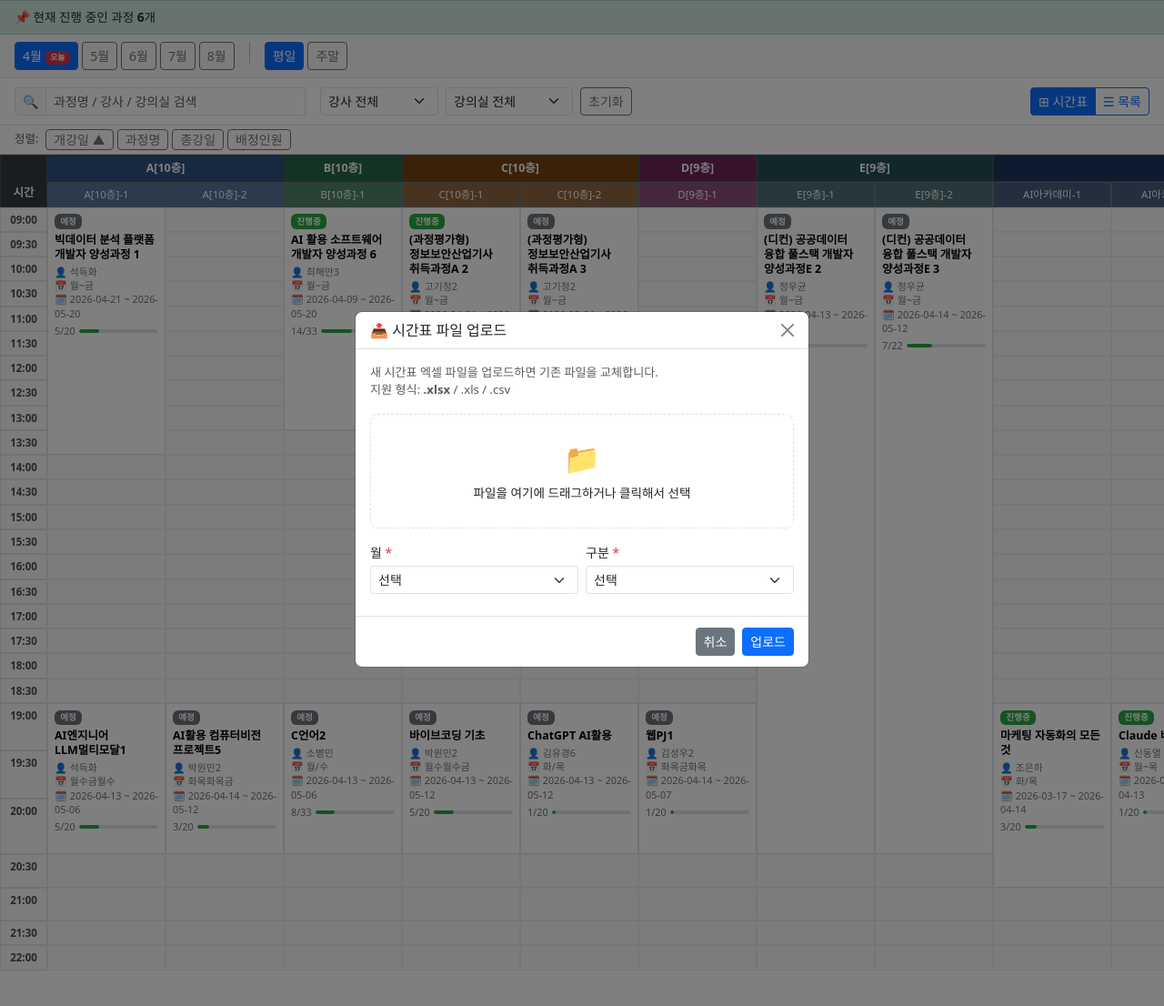
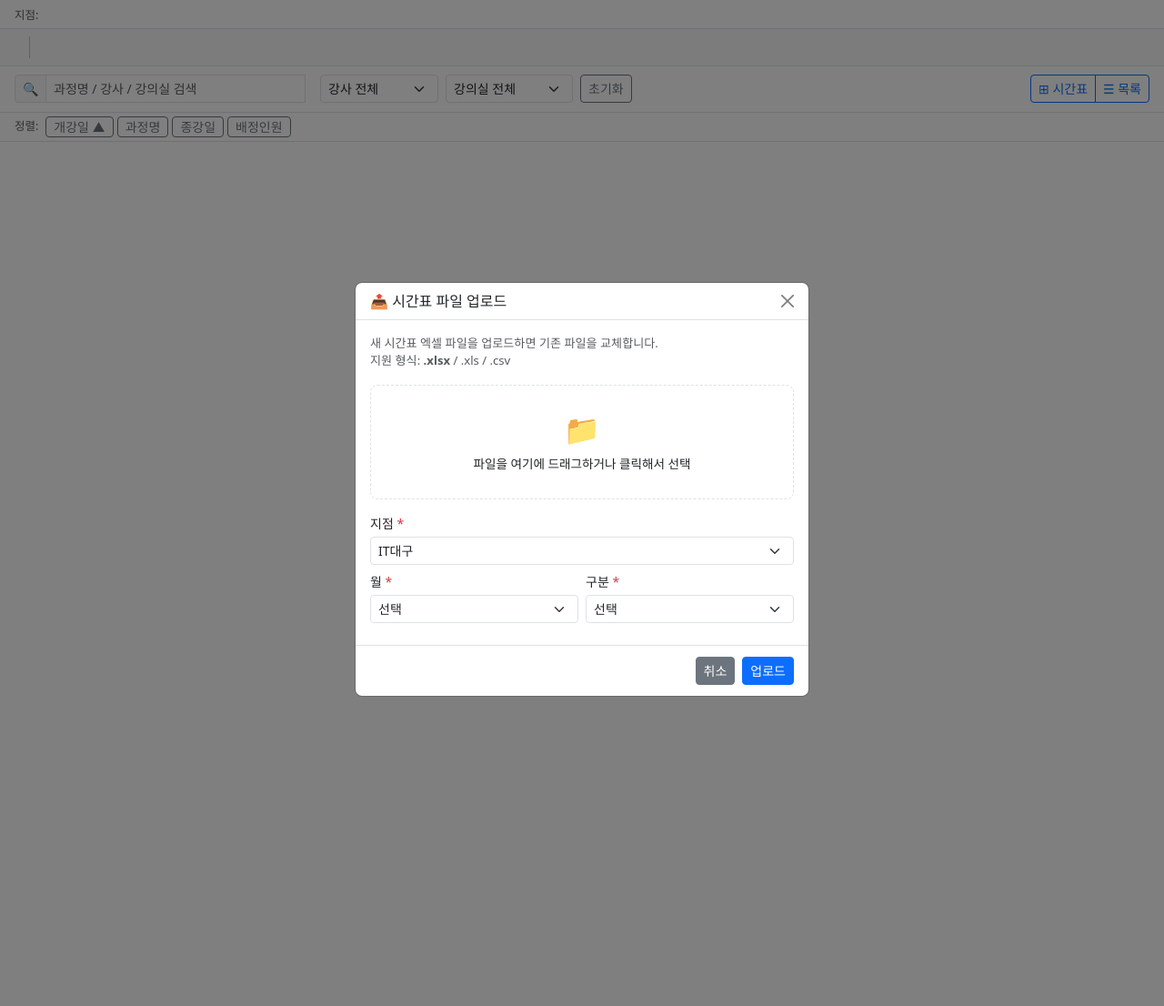
Before and after one commit to chan63078-dot/it-daegu-timetable-2, a Flask app: page / in a window 1280 px wide, after a click on "📤 업로드". Shown: the part 51-1157 px from the top of the page at 91% size. Run offline with Flask 3, Linux system fonts and the light colour scheme.

Commit message:
지점 선택 기능 추가 (대구/강남/신촌/부산/인천/대전)
- csv_service.py: branch 파라미터 추가, 파일명 IT{branch} 형식으로 변경
- app.py: 모든 API에 branch 파라미터 추가, /api/branches 엔드포인트 신규
- templates/index.html: 지점 탭 UI 추가, 업로드 모달에 지점 선택 추가
- static/js/api.js: 모든 API 호출에 branch 파라미터 추가
- static/js/app.js: state.branch 추가, 지점 탭 초기화/전환 로직 추가

Co-Authored-By: Claude Sonnet 4.6 <noreply@anthropic.com>

```diff
--- a/app.py
+++ b/app.py
@@ -4,7 +4,7 @@ from flask import Flask, render_template, jsonify, request, send_file
 from flask_cors import CORS
 from werkzeug.utils import secure_filename
 import pandas as pd
-from services.csv_service import get_available_files, get_timetable, search_courses, CSV_DIR
+from services.csv_service import get_available_files, get_timetable, search_courses, CSV_DIR, BRANCHES
 
 app = Flask(__name__)
 CORS(app)
@@ -14,20 +14,26 @@ ALLOWED_EXT = {'.xlsx', '.xls', '.csv'}
 
 @app.route('/')
 def index():
-    files = get_available_files()
-    return render_template('index.html', available_files=files)
+    return render_template('index.html', branches=BRANCHES)
+
+
+@app.route('/api/branches')
+def api_branches():
+    return jsonify(BRANCHES)
 
 
 @app.route('/api/files')
 def api_files():
-    return jsonify(get_available_files())
+    branch = request.args.get('branch', '대구')
+    return jsonify(get_available_files(branch))
 
 
 @app.route('/api/timetable')
 def api_timetable():
-    month = request.args.get('month', 4, type=int)
+    branch   = request.args.get('branch', '대구')
+    month    = request.args.get('month', 4, type=int)
     type_key = request.args.get('type', 'weekday')
-    data = get_timetable(month, type_key)
+    data = get_timetable(branch, month, type_key)
     if data is None:
         return jsonify({'error': '파일을 찾을 수 없습니다.'}), 404
     return jsonify(data)
@@ -35,32 +41,33 @@ def api_timetable():
 
 @app.route('/api/upload', methods=['POST'])
 def api_upload():
+    branch   = request.form.get('branch', '대구')
     month    = request.form.get('month', type=int)
     type_key = request.form.get('type', '')
     file     = request.files.get('file')
 
+    if branch not in BRANCHES:
+        return jsonify({'error': '올바른 지점을 선택해주세요.'}), 400
     if not month or type_key not in ('weekday', 'weekend') or not file:
-        return jsonify({'error': '월, 구분(평일/주말), 파일을 모두 입력해주세요.'}), 400
+        return jsonify({'error': '지점, 월, 구분(평일/주말), 파일을 모두 입력해주세요.'}), 400
 
     _, ext = os.path.splitext(file.filename)
     if ext.lower() not in ALLOWED_EXT:
         return jsonify({'error': 'xlsx / xls / csv 파일만 업로드 가능합니다.'}), 400
 
     type_label = '평일' if type_key == 'weekday' else '주말'
-    save_name  = f'IT대구 {month}월 {type_label} 강의 시간표{ext.lower()}'
+    save_name  = f'IT{branch} {month}월 {type_label} 강의 시간표{ext.lower()}'
     save_path  = os.path.join(CSV_DIR, save_name)
 
-    # 기존 파일 백업 (같은 이름의 다른 확장자 제거)
     for old_ext in ('.xlsx', '.xls', '.csv'):
-        old_path = os.path.join(CSV_DIR, f'IT대구 {month}월 {type_label} 강의 시간표{old_ext}')
+        old_path = os.path.join(CSV_DIR, f'IT{branch} {month}월 {type_label} 강의 시간표{old_ext}')
         if old_path != save_path and os.path.exists(old_path):
             os.remove(old_path)
 
     file.save(save_path)
 
-    # 파싱 검증
     try:
-        data = get_timetable(month, type_key)
+        data = get_timetable(branch, month, type_key)
         count = data['meta']['총과정수'] if data else 0
     except Exception as e:
         os.remove(save_path)
@@ -69,6 +76,7 @@ def api_upload():
     return jsonify({
         'ok': True,
         'file': save_name,
+        'branch': branch,
         'month': month,
         'type': type_key,
         'total': count,
@@ -77,19 +85,19 @@ def api_upload():
 
 @app.route('/api/export')
 def api_export():
+    branch   = request.args.get('branch', '대구')
     month    = request.args.get('month', 4, type=int)
     type_key = request.args.get('type', 'weekday')
     teacher  = request.args.get('teacher', '')
     room     = request.args.get('room', '')
     query    = request.args.get('q', '')
 
-    data = get_timetable(month, type_key)
+    data = get_timetable(branch, month, type_key)
     if data is None:
         return jsonify({'error': '파일을 찾을 수 없습니다.'}), 404
 
     courses = data['courses']
 
-    # 필터 적용
     if teacher:
         courses = [c for c in courses if c.get('강사') == teacher]
     if room:
@@ -112,13 +120,12 @@ def api_export():
     df = pd.DataFrame(rows, columns=LABELS)
 
     type_label = '평일' if type_key == 'weekday' else '주말'
-    filename = f'IT대구_{month}월_{type_label}_강의시간표.xlsx'
+    filename = f'IT{branch}_{month}월_{type_label}_강의시간표.xlsx'
 
     buf = io.BytesIO()
     with pd.ExcelWriter(buf, engine='openpyxl') as writer:
         df.to_excel(writer, index=False, sheet_name='시간표')
         ws = writer.sheets['시간표']
-        # 열 너비 자동 조정
         for col_cells in ws.columns:
             length = max(len(str(cell.value or '')) for cell in col_cells)
             ws.column_dimensions[col_cells[0].column_letter].width = min(length + 4, 40)
@@ -134,10 +141,11 @@ def api_export():
 
 @app.route('/api/empty-rooms')
 def api_empty_rooms():
+    branch   = request.args.get('branch', '대구')
     month    = request.args.get('month', 4, type=int)
     type_key = request.args.get('type', 'weekday')
 
-    data = get_timetable(month, type_key)
+    data = get_timetable(branch, month, type_key)
     if data is None:
         return jsonify({'error': '파일을 찾을 수 없습니다.'}), 404
 
@@ -145,7 +153,6 @@ def api_empty_rooms():
     timeslots = data['timeslots']
     grid      = data['grid']
 
-    # 각 시간대별 빈 강의실 계산
     result = []
     for t in timeslots:
         empty = [r for r in rooms if grid[t].get(r) is None]
@@ -161,22 +168,21 @@ def api_empty_rooms():
 
 @app.route('/api/stats')
 def api_stats():
+    branch   = request.args.get('branch', '대구')
     month    = request.args.get('month', 4, type=int)
     type_key = request.args.get('type', 'weekday')
 
-    data = get_timetable(month, type_key)
+    data = get_timetable(branch, month, type_key)
     if data is None:
         return jsonify({'error': '파일을 찾을 수 없습니다.'}), 404
 
     courses = data['courses']
 
-    # 진행 상태별 집계
     status_count = {'오늘개강': 0, '진행중': 0, '종료': 0, '예정': 0}
     for c in courses:
         s = c.get('진행상태', '예정')
         status_count[s] = status_count.get(s, 0) + 1
 
-    # 강의실별 집계
     room_stats = {}
     for c in courses:
         r = c.get('room', '')
@@ -198,14 +204,12 @@ def api_stats():
         })
     room_list.sort(key=lambda x: -x['배정률'])
 
-    # 강사별 집계
     teacher_stats = {}
     for c in courses:
         t = c.get('강사') or '미배정'
         teacher_stats[t] = teacher_stats.get(t, 0) + 1
     teacher_list = sorted(teacher_stats.items(), key=lambda x: -x[1])
 
-    # 배정률 낮은 과정 (수강 독려 필요: 배정률 50% 미만, 예정/진행중)
     low_fill = [
         c for c in courses
         if c.get('수강인원') and c.get('수강인원') > 0
@@ -225,10 +229,11 @@ def api_stats():
 
 @app.route('/api/courses')
 def api_courses():
-    month = request.args.get('month', 4, type=int)
+    branch   = request.args.get('branch', '대구')
+    month    = request.args.get('month', 4, type=int)
     type_key = request.args.get('type', 'weekday')
-    query = request.args.get('q', '')
-    courses = search_courses(month, type_key, query)
+    query    = request.args.get('q', '')
+    courses  = search_courses(branch, month, type_key, query)
     return jsonify({'total': len(courses), 'courses': courses})
 
 
--- a/static/js/app.js
+++ b/static/js/app.js
@@ -4,6 +4,7 @@
 
 // ── 전역 상태 ───────────────────────────────────────
 let state = {
+  branch: '대구',
   month: 4,
   type: 'weekday',
   view: 'grid',       // 'grid' | 'list'
@@ -31,19 +32,46 @@ function setLoading(on) {
 // ── URL 파라미터 ────────────────────────────────────
 function readUrlParams() {
   const params = new URLSearchParams(location.search);
-  if (params.has('month')) state.month = parseInt(params.get('month')) || state.month;
-  if (params.has('type'))  state.type  = params.get('type') || state.type;
-  if (params.has('q'))     state.query = params.get('q');
-  if (params.has('view'))  state.view  = params.get('view');
+  if (params.has('branch')) state.branch = params.get('branch') || state.branch;
+  if (params.has('month'))  state.month  = parseInt(params.get('month')) || state.month;
+  if (params.has('type'))   state.type   = params.get('type') || state.type;
+  if (params.has('q'))      state.query  = params.get('q');
+  if (params.has('view'))   state.view   = params.get('view');
 }
 
 function pushUrl() {
   const params = new URLSearchParams();
+  params.set('branch', state.branch);
   params.set('month', state.month);
   params.set('type', state.type);
   if (state.query) params.set('q', state.query);
   params.set('view', state.view);
   history.replaceState(null, '', '?' + params.toString());
+}
+
+// ── 지점 탭 초기화 ──────────────────────────────────
+function initBranchTabs(branches) {
+  const el = document.getElementById('branch-tabs');
+  el.innerHTML = '';
+  branches.forEach(b => {
+    const btn = document.createElement('button');
+    btn.className = `btn btn-sm ${b === state.branch ? 'btn-dark' : 'btn-outline-secondary'}`;
+    btn.textContent = `IT${b}`;
+    btn.dataset.branch = b;
+    btn.addEventListener('click', () => switchBranch(b));
+    el.appendChild(btn);
+  });
+}
+
+async function switchBranch(b) {
+  state.branch = b;
+  document.querySelectorAll('#branch-tabs button').forEach(btn => {
+    btn.className = `btn btn-sm ${btn.dataset.branch === b ? 'btn-dark' : 'btn-outline-secondary'}`;
+  });
+  document.querySelector('.navbar-brand').textContent = `📋 IT${b} 강의시간표`;
+  const files = await Api.getFiles(b);
+  initTabs(files);
+  await loadData();
 }
 
 // ── 탭 초기화 ───────────────────────────────────────
@@ -53,23 +81,20 @@ function initTabs(availableFiles) {
   monthTabEl.innerHTML = '';
   typeTabEl.innerHTML  = '';
 
-  // 오늘 날짜 기준으로 기본 월 설정
   const todayMonth = today().getMonth() + 1;
-  const months = [4, 5, 6, 7, 8];
+  const months = [1, 2, 3, 4, 5, 6, 7, 8, 9, 10, 11, 12];
   const hasFile = (m, t) => availableFiles.some(f => f.month === m && f.type === t);
+  const activeMonths = months.filter(m => hasFile(m, 'weekday') || hasFile(m, 'weekend'));
 
-  // 현재 state.month가 파일이 없으면 가장 가까운 월로 변경
   if (!hasFile(state.month, state.type)) {
-    const closest = months.find(m => hasFile(m, 'weekday') || hasFile(m, 'weekend'));
+    const closest = activeMonths.find(m => hasFile(m, 'weekday') || hasFile(m, 'weekend'));
     if (closest) state.month = closest;
   }
 
-  months.forEach(m => {
-    const hasAny = hasFile(m, 'weekday') || hasFile(m, 'weekend');
+  activeMonths.forEach(m => {
     const btn = document.createElement('button');
     btn.className = `btn btn-sm ${m === state.month ? 'btn-primary' : 'btn-outline-secondary'}`;
     btn.textContent = `${m}월`;
-    btn.disabled = !hasAny;
     btn.dataset.month = m;
     if (m === todayMonth) btn.innerHTML += ' <span class="badge bg-danger" style="font-size:0.55rem">오늘</span>';
     btn.addEventListener('click', () => switchMonth(m));
@@ -119,7 +144,7 @@ async function switchType(t) {
 async function loadData() {
   setLoading(true);
   try {
-    const data = await Api.getTimetable(state.month, state.type);
+    const data = await Api.getTimetable(state.branch, state.month, state.type);
     state.timetable = data;
 
     List.setCourses(data.courses);
@@ -399,8 +424,13 @@ async function main() {
   // 다크모드
   initDarkMode();
 
+  // 지점 탭 초기화
+  const branches = await Api.getBranches();
+  initBranchTabs(branches);
+  document.querySelector('.navbar-brand').textContent = `📋 IT${state.branch} 강의시간표`;
+
   // 파일 목록 로드 → 탭 초기화
-  const files = await Api.getFiles();
+  const files = await Api.getFiles(state.branch);
   initTabs(files);
   initViewToggle();
   initSearch();
@@ -468,7 +498,8 @@ function initUpload() {
     uploadBtn.textContent = '업로드 중...';
 
     try {
-      const res = await Api.upload(month, typeKey, selectedFile);
+      const uploadBranch = document.getElementById('upload-branch').value || state.branch;
+      const res = await Api.upload(uploadBranch, month, typeKey, selectedFile);
 
       if (res.error) {
         resultEl.innerHTML = `<span class="text-danger">❌ ${res.error}</span>`;
@@ -476,7 +507,7 @@ function initUpload() {
         resultEl.innerHTML = `<span class="text-success">✅ ${res.file} 저장 완료 (과정 ${res.total}개 인식)</span>`;
 
         // 탭 목록 갱신 후 해당 월로 이동
-        const files = await Api.getFiles();
+        const files = await Api.getFiles(state.branch);
         initTabs(files);
         updateFilterOptions(state.timetable?.courses || []);
 
@@ -521,7 +552,7 @@ function initStats() {
     modal.show();
 
     try {
-      const data = await Api.getStats(state.month, state.type);
+      const data = await Api.getStats(state.branch, state.month, state.type);
       renderStats(data, body);
     } catch(e) {
       body.innerHTML = '<div class="text-danger p-3">⚠️ 데이터를 불러오지 못했습니다.</div>';
@@ -662,7 +693,7 @@ function initEmptyRooms() {
     modal.show();
 
     try {
-      const data = await Api.getEmptyRooms(state.month, state.type);
+      const data = await Api.getEmptyRooms(state.branch, state.month, state.type);
       renderEmptyRooms(data, body, filterEl);
     } catch(e) {
       body.innerHTML = '<div class="text-danger p-3">⚠️ 데이터를 불러오지 못했습니다.</div>';
@@ -742,8 +773,9 @@ function initExport() {
     const query   = state.query;
 
     const params = new URLSearchParams({
-      month: state.month,
-      type:  state.type,
+      branch: state.branch,
+      month:  state.month,
+      type:   state.type,
     });
     if (teacher) params.set('teacher', teacher);
     if (room)    params.set('room', room);
--- a/templates/index.html
+++ b/templates/index.html
@@ -3,7 +3,7 @@
 <head>
   <meta charset="UTF-8">
   <meta name="viewport" content="width=device-width, initial-scale=1.0">
-  <title>IT대구 강의시간표</title>
+  <title>IT 강의시간표</title>
   <link href="https://cdn.jsdelivr.net/npm/bootstrap@5.3.3/dist/css/bootstrap.min.css" rel="stylesheet">
   <link rel="stylesheet" href="{{ url_for('static', filename='css/custom.css') }}">
 </head>
@@ -34,10 +34,18 @@
 <!-- ── 요약 배너 (F6) ─────────────────────────────── -->
 <div id="summary-banner" class="alert alert-success alert-dismissible mb-0 py-2" style="display:none;border-radius:0"></div>
 
+<!-- ── 지점 탭 ───────────────────────────────────── -->
+<div class="px-3 pt-2 pb-1 border-bottom" style="background:var(--bs-body-bg)">
+  <div class="d-flex align-items-center gap-1 flex-wrap">
+    <span class="text-muted me-1" style="font-size:0.78rem">지점:</span>
+    <div id="branch-tabs" class="d-flex gap-1 flex-wrap"></div>
+  </div>
+</div>
+
 <!-- ── 탭 영역 (F5) ──────────────────────────────── -->
 <div class="tab-area px-3 py-2">
   <div class="d-flex align-items-center gap-3 flex-wrap">
-    <div id="month-tabs" class="d-flex gap-1"></div>
+    <div id="month-tabs" class="d-flex gap-1 flex-wrap"></div>
     <div class="vr d-none d-sm-block" style="height:24px"></div>
     <div id="type-tabs" class="d-flex gap-1"></div>
   </div>
@@ -116,11 +124,17 @@
         </div>
 
         <div class="row g-2 mb-2">
+          <div class="col-12">
+            <label class="form-label form-label-sm mb-1">지점 <span class="text-danger">*</span></label>
+            <select id="upload-branch" class="form-select form-select-sm">
+              {% for b in branches %}<option value="{{ b }}">IT{{ b }}</option>{% endfor %}
+            </select>
+          </div>
           <div class="col-6">
             <label class="form-label form-label-sm mb-1">월 <span class="text-danger">*</span></label>
             <select id="upload-month" class="form-select form-select-sm">
               <option value="">선택</option>
-              {% for m in range(4, 13) %}<option value="{{ m }}">{{ m }}월</option>{% endfor %}
+              {% for m in range(1, 13) %}<option value="{{ m }}">{{ m }}월</option>{% endfor %}
             </select>
           </div>
           <div class="col-6">
```
Also changed, not shown: services/csv_service.py (+19 -45 lines).
